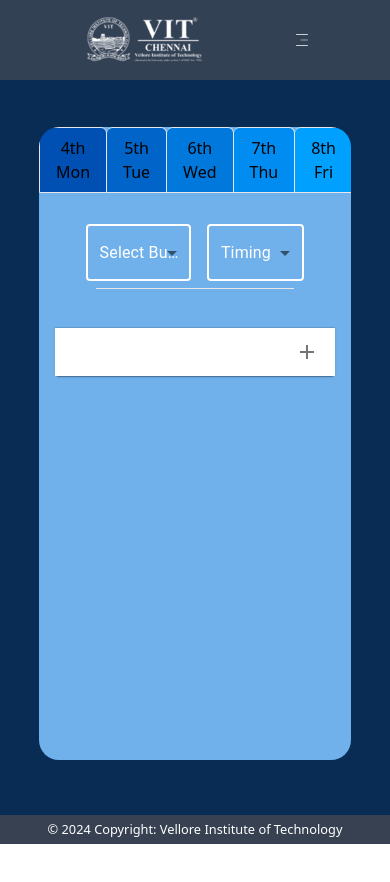
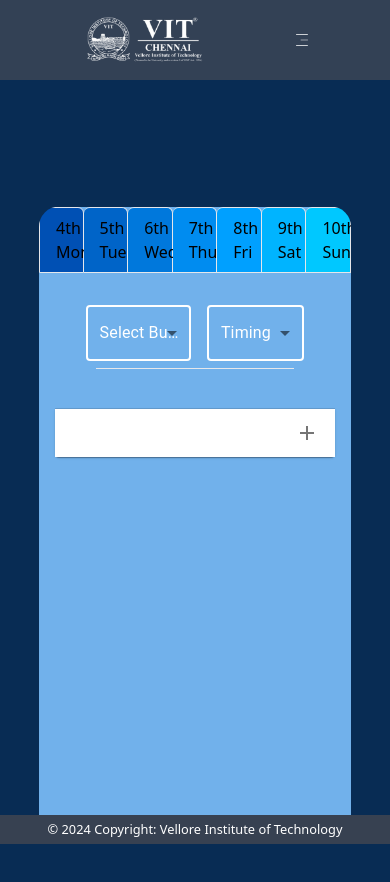
Before and after one commit to syedomar1/vtransport, a React (Vite) app: page /schedule in a window 390 px wide. Shown: the top 882 px of the page. Before the commit the page ends 844 px from the top, so only its background shows below. Built offline with nearby package versions, Linux system fonts and the light colour scheme.

Commit message:
Updated styling

```diff
--- a/src/App.jsx
+++ b/src/App.jsx
@@ -17,7 +17,7 @@ function App() {
         <div className='bg-slate-900'>
           <Navbar/>
         </div>
-        <div className='content' style={{ overflow: 'auto', minHeight: 'calc(100vh - 80px)' }}>
+        <div className='content' style={{ overflow: 'auto', minHeight: 'calc(100vh - 80px)',marginTop:'80px' }}>
             <Routes>
               <Route exact path="/" element={<HomeScreen/>} />
               <Route exact path="/schedule" element={<Schedule/>} />
--- a/src/components/Footer.jsx
+++ b/src/components/Footer.jsx
@@ -7,10 +7,10 @@ export default function Footer() {
       color: 'white', // Example text color
       textAlign: 'center', // Example text alignment
       padding: '5px', // Example padding
-      position: 'absolute',
+      position: 'fixed',
       bottom: 0,
       left: 0,
-      right:0,
+      right: 0,
       width: '100%',
     }}>
       <p style={{ fontSize: '0.8rem' }}>© 2024 Copyright: Vellore Institute of Technology</p>
--- a/src/components/HomeScreen.jsx
+++ b/src/components/HomeScreen.jsx
@@ -1,13 +1,8 @@
-import React, { useState, useEffect } from 'react';
-import Logo from './Logo';
+import React from 'react';
 import OverlayStyle from './OverlayStyle';
-import TitleCard from './TitleCard';
 
 export default function HomeScreen() {
     return (
-        <>
-            <OverlayStyle>
-            </OverlayStyle>
-        </>
+        <OverlayStyle />
     );
 }
--- /dev/null
+++ b/src/components/HomeScreenStyle.jsx
@@ -0,0 +1,6 @@
+export default function HomeScreenStyle(){
+    return(
+        <>
+        </>
+    )
+}
--- a/src/components/Logo.jsx
+++ b/src/components/Logo.jsx
@@ -2,7 +2,7 @@ import React from "react";
 import { Link } from 'react-router-dom';
 export default function Logo() {
     return (
-        <div className="Logo w-40 ml-4 sm:w-56 md:w-72">
+        <div className="Logo w-40 ml-2 sm:w-56 md:w-72">
             <Link to="/">
                 <img src="./vit_logo.png" alt="VIT Chennai Logo" />
             </Link>
--- a/src/components/OverlayStyle.jsx
+++ b/src/components/OverlayStyle.jsx
@@ -8,8 +8,8 @@ export default function OverlayStyle(){
         width: '100vw',
         height: '100vh',
         backgroundPosition: 'center',
-        backgroundColor: 'rgba(19, 19, 19, 0.2)', // Greyish color with 50% opacity
-        zIndex: -1, // Ensure the overlay is above the background image
+        backgroundColor: 'rgba(19, 19, 19, 0.2)',
+        zIndex: -1,
         backgroundSize:'cover',
       };
     const dashBoard = {
--- /dev/null
+++ b/src/components/Schedule.css
@@ -0,0 +1,32 @@
+/* Style for tabs container */
+.tabs-container {
+    display: flex;
+    border-radius: 10px;
+    overflow: hidden;
+  }
+
+  /* Style for tabs header */
+  .tabs-header {
+    display: flex;
+  }
+
+  /* Style for each tab item */
+  .tab-item {
+    padding: 10px 20px;
+    cursor: pointer;
+    border-radius: 10px 10px 0 0; /* Rounded top edges */
+    background-color: #71b1eb;
+    transition: background-color 0.3s ease;
+  }
+
+  /* Style for overlay effect */
+  .tab-overlay {
+    margin-left: -10px; /* Adjust this value for overlay effect */
+  }
+
+  /* Style for active tab */
+  .active-tab {
+    background-color: #ffffff; /* Change background color for active tab */
+    transform: scale(1.1); /* Make active tab slightly larger */
+    z-index: 1; /* Ensure active tab is on top */
+  }
--- a/src/components/Schedule.jsx
+++ b/src/components/Schedule.jsx
@@ -4,7 +4,7 @@ import TextField from '@mui/material/TextField';
 import MenuItem from '@mui/material/MenuItem';
 import ScheduleStyle from './ScheduleStyle';
 import busRoutesData from '../../data_routes/routes_data.json';
-import {  Tabs,  TabsHeader,  TabsBody,  Tab,  TabPanel,} from "@material-tailwind/react";
+import { Tabs, TabsHeader, TabsBody, Tab, TabPanel } from "@material-tailwind/react";
 import Accordion from '@mui/material/Accordion';
 import AccordionDetails from '@mui/material/AccordionDetails';
 import AccordionSummary from '@mui/material/AccordionSummary';
@@ -19,7 +19,6 @@ export default function Schedule() {
 
   const handleRouteChange = (event) => {
     setSelectedRoute(event.target.value);
-    setSelectedTiming('');
     setSelectedRouteStoppings(busRoutesData[event.target.value]);
   };
 
@@ -59,17 +58,18 @@ export default function Schedule() {
   }));
 
   return (
-    <div style={{overflow:'auto'}}>
-    <ScheduleStyle></ScheduleStyle>
+    <div style={{ position: 'relative', overflow: 'auto' }}>
+      {/* Your content here */}
+      <div style={{ zIndex: 0, position: 'relative', minHeight: '100vh' }}>
         <div style={{
-      position: 'absolute',
+          position: 'sticky',
           top: '15%',
           left: '10%',
           height: '75vh',
           width: '80vw',
           borderRadius: '20px',
           backgroundColor: '#71b1eb',
-      overflow: 'auto',
+          overflow:'auto',
         }}>
           <Tabs id="custom-animation" value="{currentValue}">
   <TabsHeader>
@@ -77,14 +77,16 @@ export default function Schedule() {
       <Tab
         key={value}
         value={value}
-      className={`border border-black-500 border-solid rounded-t-md ${index !== 0 ? 'border-l-0' : ''} hover:bg-blue-${index + 3}00 hover:text-white py-2 px-4 inline-block cursor-pointer transition duration-300`}
-      style={{ backgroundColor: `rgb(0, ${index * 20 + 80}, ${index * 20 + 180})` }} // Assign different shades of blue for each tab
+        className={`tab-item border border-black-500 border-solid rounded-t-md ${index !== 0 ? 'border-l-0' : ''} hover:bg-blue-${index + 3}00 hover:text-white py-2 px-4 inline-block cursor-pointer transition duration-300`}
+        style={{
+          backgroundColor: `rgb(0, ${index * 20 + 80}, ${index * 20 + 180})`,
+          width: `${100 / data.length}%` // Ensure equal width for each tab
+        }}
       >
         {label}
       </Tab>
     ))}
   </TabsHeader>
-
 
   <TabsBody
     animate={{
@@ -100,6 +102,7 @@ export default function Schedule() {
     ))}
   </TabsBody>
 </Tabs>
+
           <Box
             component="form"
             sx={{
@@ -149,7 +152,7 @@ export default function Schedule() {
                       vertical: 'top',
                       horizontal: 'left',
                     },
-                  sx: { maxHeight: "400px" },
+                    sx: { maxHeight: "50vh",  maxWidth:'25vw'},
                   },
                 }}
                 InputProps={{
@@ -232,5 +235,7 @@ export default function Schedule() {
           </Accordion>
         </div>
       </div>
+      <ScheduleStyle />
+    </div>
   );
 }
--- a/src/components/ScheduleStyle.jsx
+++ b/src/components/ScheduleStyle.jsx
@@ -6,7 +6,7 @@ export default function ScheduleStyle() {
     width:'100%',
     height:'100%',
     backgroundColor: 'rgb(8,44,84)', // Greyish color with 50% opacity
-      zIndex: 0, // Adjust z-index as needed
+    zIndex: -1, // Adjust z-index as needed
     overflow:'auto',
   };
 
```
Also changed, not shown: src/assets/vit_logo.png. Lines whose indentation alone changed are shown as unchanged.
